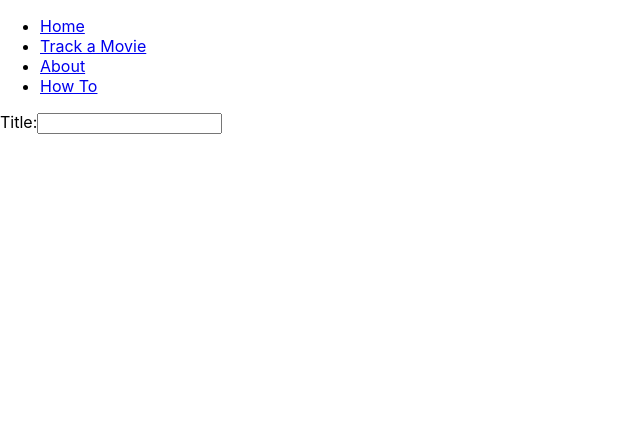
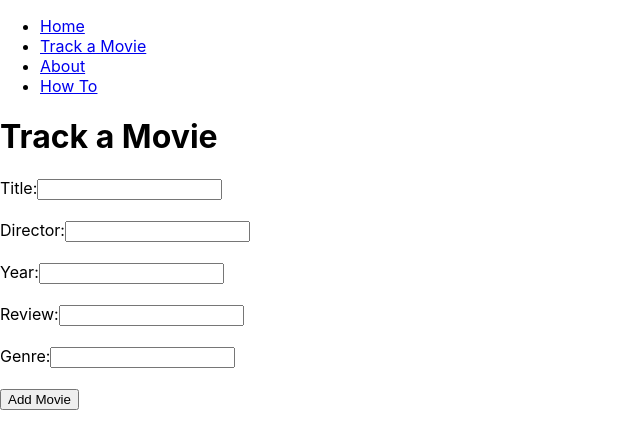
Before and after one commit to mguachun/flix-fix-client, a React (Create React App) app: page /movie-form in a window 1280 px wide. Shown: the top 448 px of the page, without its empty margins (0-640 px from the left). Built offline with nearby package versions, Linux system fonts and the light colour scheme.

Commit message:
started movie form

```diff
--- a/src/components/forms/MovieForm.js
+++ b/src/components/forms/MovieForm.js
@@ -33,9 +33,34 @@ class MovieForm extends Component {
         return (
             <div className="form-container">
                 <form onSubmit={this.handleSubmit}>
+                <h1>Track a Movie</h1>
+                <div>
                 <label>Title:</label>
-                    <input type="text" value={this.state.title} onChange={this.handleChange} name="title"/>
-
+                <input type="text" value={this.state.title} onChange={this.handleChange} name="title"/>
+                </div>
+                <br></br>
+                <div>
+                <label>Director:</label>
+                <input type="text" value={this.state.director} onChange={this.handleChange} name="director"/>
+                </div>
+                <br></br>
+                <div>
+                <label>Year:</label>
+                <input type="text" value={this.state.year} onChange={this.handleChange} name="year"/>
+                </div>
+                <br></br>
+                <div>
+                <label>Review:</label>
+                {/* stars will be a different component */}
+                <input type="text" value={this.state.review} onChange={this.handleChange} name="review"/>
+                </div>
+                <br></br>
+                <div>
+                <label>Genre:</label>
+                <input type="text" value={this.state.genre} onChange={this.handleChange} name="genre"/>
+                </div>
+                <br></br>
+                <input type="submit" value="Add Movie" />
 
                 </form>
             </div>
```
